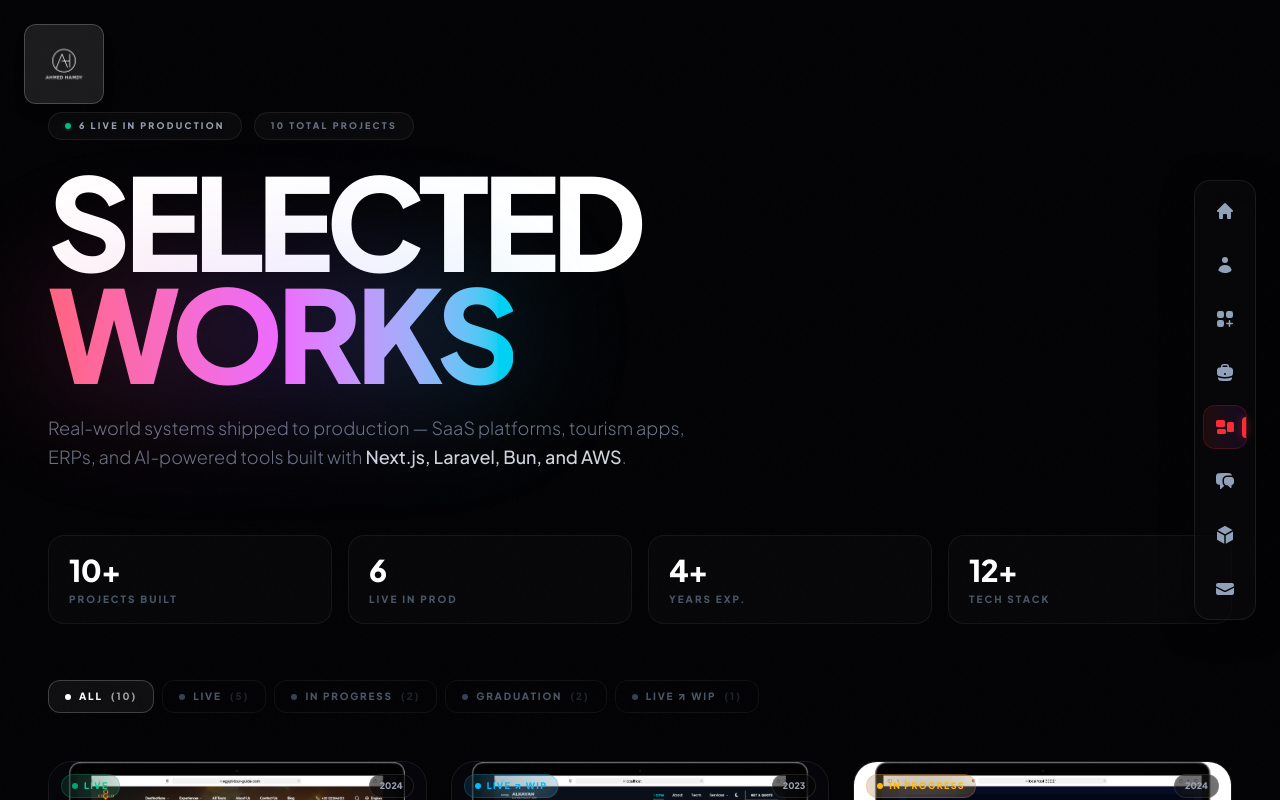
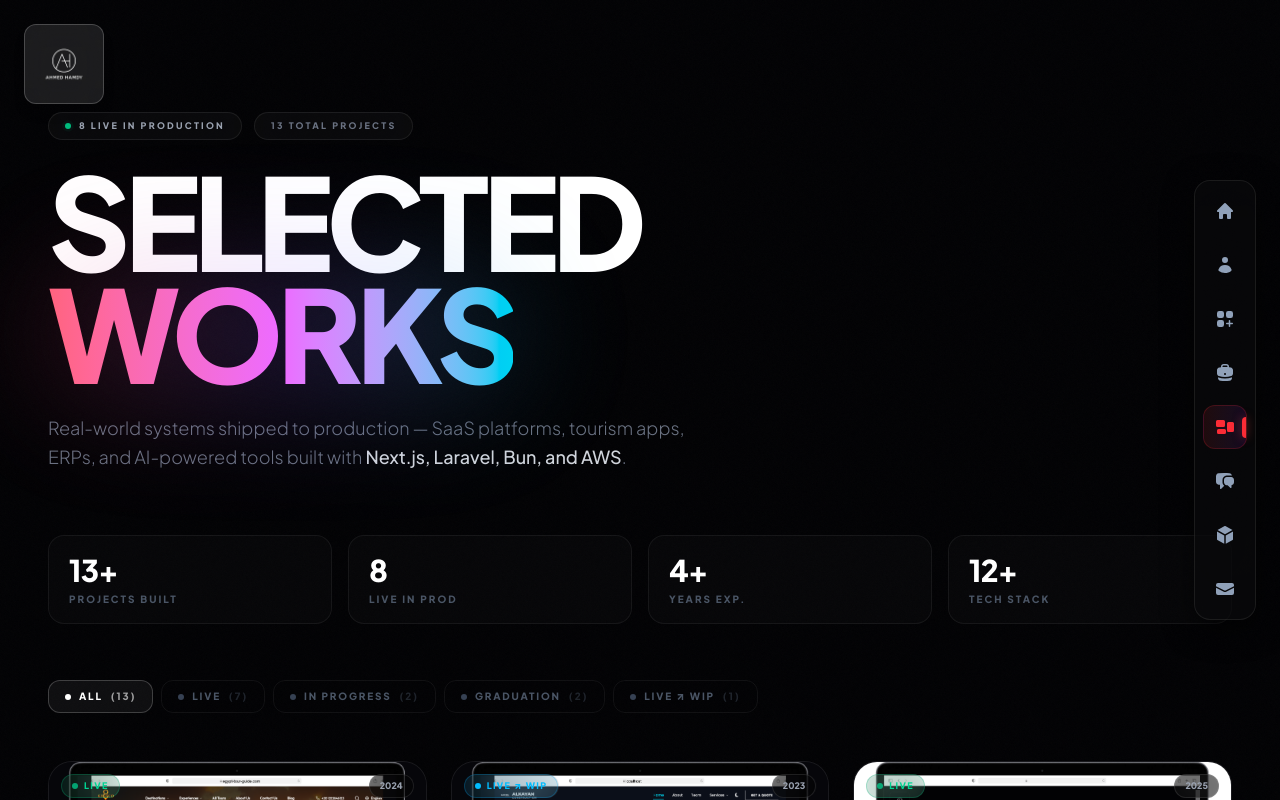
Before and after one commit to Ahmed-Hamdy101/NextJS-Portfolio, a Next.js app: page /projects in a window 1280 px wide. Built offline with nearby package versions, Linux system fonts and the light colour scheme.

Commit message:
add += laravel rest api to project section ✨

```diff
--- a/src/pages/projects/index.tsx
+++ b/src/pages/projects/index.tsx
@@ -75,6 +75,21 @@ const projects: Project[] = [
             "/images/projects/alkayan-projects.png",
             "/images/projects/dark-alkayan-nova-projects.png",
         ],
+    } ,
+    {
+        title: "Portfolio — This Site",
+        description: "This portfolio — built with Next.js 15, Framer Motion, Tailwind CSS 4, and a custom particle canvas engine. Deployed on Vercel with perfect Lighthouse scores.",
+        tech: ["Next.js 15", "TypeScript", "Framer Motion", "Tailwind CSS 4", "Canvas API"],
+        link: "#",
+        Icon: HiMiniUsers,
+        color: "text-pink-400",
+        accent: "#f472b6",
+        accentRgb: "244,114,182",
+        status: "Live",
+        previewImage: "/images/projects/portfolio.png",
+        year: "2025",
+        category: "Portfolio",
+        images: ["/images/projects/portfolio.png"],
     },
     {
         title: "Logger Suite ERP",
@@ -149,6 +164,36 @@ const projects: Project[] = [
         category: "Portfolio · Laravel",
         images: ["/images/projects/larafolio.png"],
     },
+     {
+        title: "Admin Rest API",
+        description: "About A secure and scalable Admin API built with Laravel and powered by Passport authentication. Designed to manage users, orders, and admin operations through clean RESTful endpoints.",
+        tech: ["Laravel","Docker", "Angular Docket","Network Service", "PHP", "MySQL", "Rest API", "Tailwind CSS"],
+        link: "https://github.com/Ahmed-Hamdy101/laravel-rest-api",
+        Icon: HiMiniRocketLaunch,
+        color: "text-cyan-400",
+        accent: "#cf352a",
+        accentRgb: "34,211,238",
+        status: "Live",
+        previewImage: "",
+        year: "2023",
+        category: "Backend · API",
+        images: [],
+    },
+    ,  {
+        title: "Larafolio",
+        description: "Personal developer portfolio on Laravel backend with a clean CMS for content management, showcasing projects, skills, and work history.",
+        tech: ["Laravel", "PHP", "MySQL", "Blade", "Tailwind CSS"],
+        link: "https://github.com/Ahmed-Hamdy101/laravel-larafolio",
+        Icon: HiMiniCube,
+        color: "text-fuchsia-400",
+        accent: "#e95656",
+        accentRgb: "232,121,249",
+        status: "Live",
+        previewImage: "/images/projects/larafolio.png",
+        year: "2023",
+        category: "Portfolio · Laravel",
+        images: ["/images/projects/larafolio.png"],
+    },
     {
         title: "GIS Sinai Explorer",
         description: "Interactive map dashboard for managing POIs across the Sinai region. Fully decoupled Node.js/Express backend with PostgreSQL/PostGIS and Leaflet.js frontend.",
@@ -194,21 +239,7 @@ const projects: Project[] = [
         category: "E-Commerce",
         images: [],
     },
-    {
-        title: "Portfolio — This Site",
-        description: "This portfolio — built with Next.js 15, Framer Motion, Tailwind CSS 4, and a custom particle canvas engine. Deployed on Vercel with perfect Lighthouse scores.",
-        tech: ["Next.js 15", "TypeScript", "Framer Motion", "Tailwind CSS 4", "Canvas API"],
-        link: "#",
-        Icon: HiMiniUsers,
-        color: "text-pink-400",
-        accent: "#f472b6",
-        accentRgb: "244,114,182",
-        status: "Live",
-        previewImage: "/images/projects/portfolio.png",
-        year: "2025",
-        category: "Portfolio",
-        images: ["/images/projects/portfolio.png"],
-    },
+
 ];
 
 const filters: FilterType[] = ["All", "Live", "In Progress (private)", "Graduation", "Live -- Alkayan Nova in Progress"];
```
